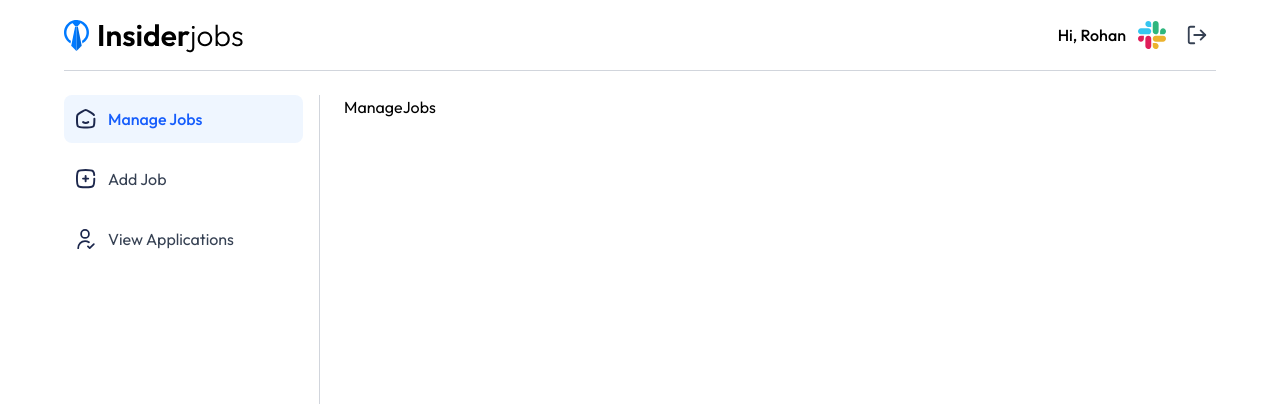
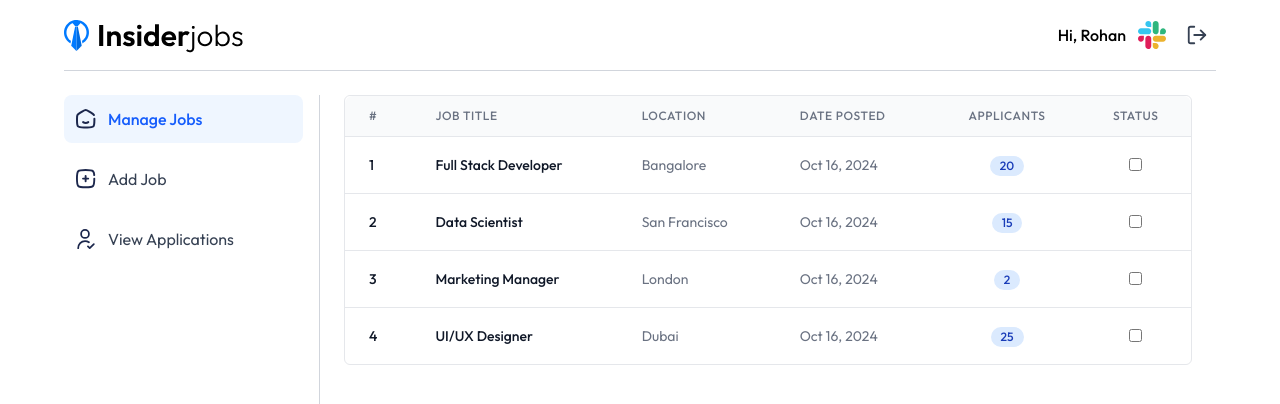
Before and after one commit to Dev-Rohan1/job-insider, a React (Vite) app in the folder frontend/: page /dashboard/manage-jobs in a window 1280 px wide. Shown: the top 404 px of the page. Built offline with nearby package versions, Linux system fonts and the light colour scheme.

Commit message:
create dashboard

```diff
--- a/frontend/src/pages/AddJobs.jsx
+++ b/frontend/src/pages/AddJobs.jsx
@@ -10,7 +10,7 @@ const AddJobs = () => {
   const [jobTitle, setJobTitle] = useState("");
   const [JobCategory, setJobCategory] = useState("Programming");
   const [JobLocation, setJobLocation] = useState("Bangladesh");
-  const [JobLevel, setJobLevel] = useState("Senior Level");
+  const [JobLevel, setJobLevel] = useState("Junior Level");
   const [salary, setSalary] = useState("");
 
   const handler = (e) => {
--- a/frontend/src/pages/ManageJobs.jsx
+++ b/frontend/src/pages/ManageJobs.jsx
@@ -1,7 +1,69 @@
 import React from "react";
+import { assets, manageJobsData } from "../assets/assets";
+import moment from "moment";
 
 const ManageJobs = () => {
-  return <div>ManageJobs</div>;
+  return (
+    <section className="overflow-x-auto rounded-md border border-gray-200">
+      <table className="min-w-full divide-y divide-gray-200 overflow-hidden rounded-lg">
+        <thead className="bg-gray-50">
+          <tr>
+            <th className="px-6 py-3 text-left text-xs font-medium tracking-wider text-gray-500 uppercase">
+              #
+            </th>
+            <th className="px-6 py-3 text-left text-xs font-medium tracking-wider text-gray-500 uppercase">
+              Job Title
+            </th>
+            <th className="px-6 py-3 text-left text-xs font-medium tracking-wider text-gray-500 uppercase">
+              Location
+            </th>
+            <th className="px-6 py-3 text-left text-xs font-medium tracking-wider text-gray-500 uppercase">
+              Date Posted
+            </th>
+            <th className="px-6 py-3 text-center text-xs font-medium tracking-wider text-gray-500 uppercase">
+              Applicants
+            </th>
+            <th className="px-6 py-3 text-center text-xs font-medium tracking-wider text-gray-500 uppercase">
+              Status
+            </th>
+          </tr>
+        </thead>
+        <tbody className="divide-y divide-gray-200 bg-white">
+          {manageJobsData.map((job, index) => (
+            <tr key={`${job.id}-${index}`} className="hover:bg-gray-50">
+              <td className="px-6 py-4 text-sm font-medium whitespace-nowrap text-gray-900">
+                {index + 1}
+              </td>
+              <td className="px-6 py-4 text-sm whitespace-nowrap text-gray-500">
+                <div className="flex items-center gap-3">
+                  <div>
+                    <p className="font-medium text-gray-900">{job.title}</p>
+                    <p className="text-xs text-gray-500">{job.company}</p>
+                  </div>
+                </div>
+              </td>
+              <td className="px-6 py-4 text-sm whitespace-nowrap text-gray-500">
+                {job.location}
+              </td>
+              <td className="px-6 py-4 text-sm whitespace-nowrap text-gray-500">
+                {job.date && moment(job.date).isValid()
+                  ? moment(job.date).format("ll")
+                  : "N/A"}
+              </td>
+              <td className="px-6 py-4 text-center text-sm whitespace-nowrap text-gray-500">
+                <span className="inline-flex items-center rounded-full bg-blue-100 px-2.5 py-0.5 text-xs font-medium text-blue-800">
+                  {job.applicants || 0}
+                </span>
+              </td>
+              <td className="px-6 py-4 text-center whitespace-nowrap">
+                <input type="checkbox" className="cursor-pointer" />
+              </td>
+            </tr>
+          ))}
+        </tbody>
+      </table>
+    </section>
+  );
 };
 
 export default ManageJobs;
```
